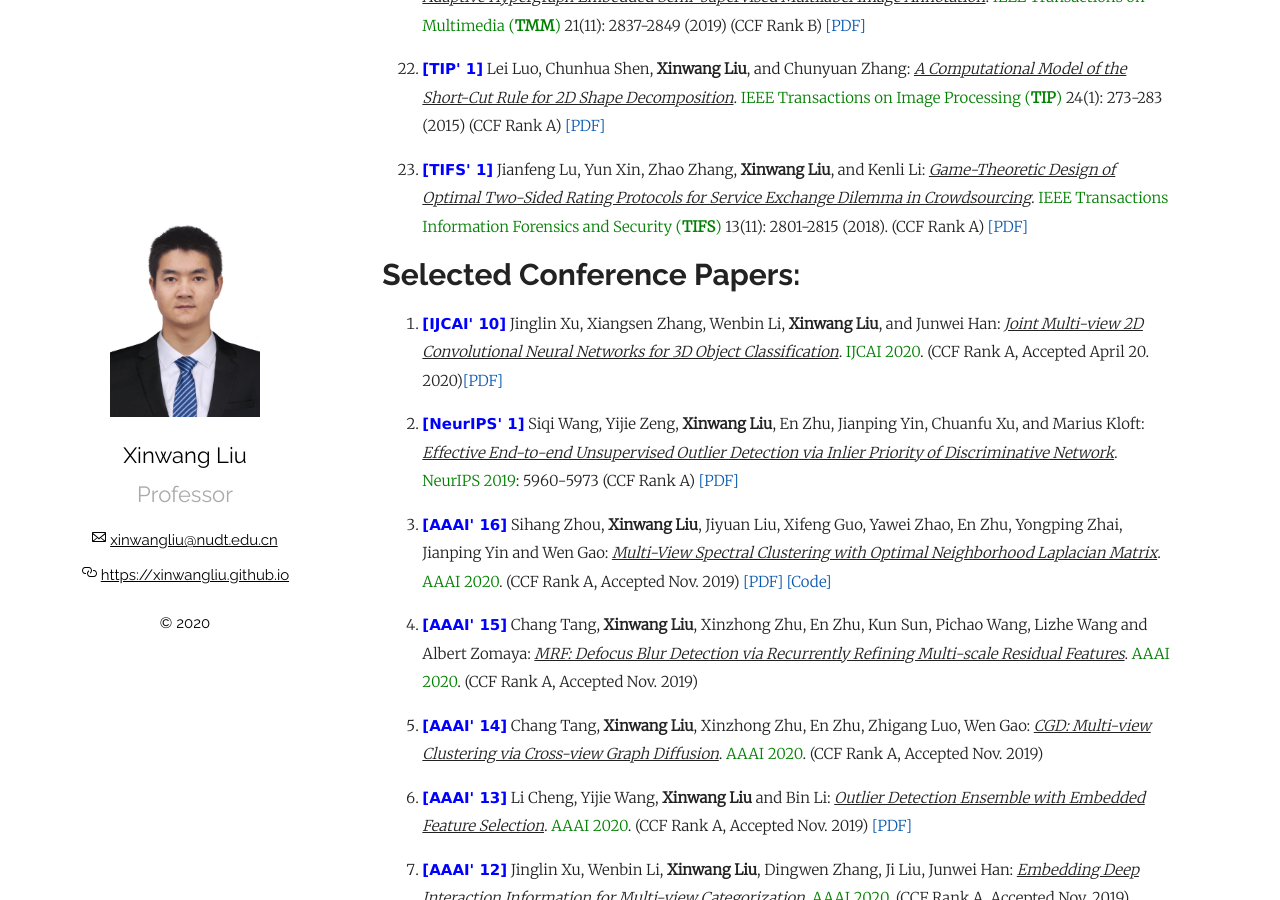
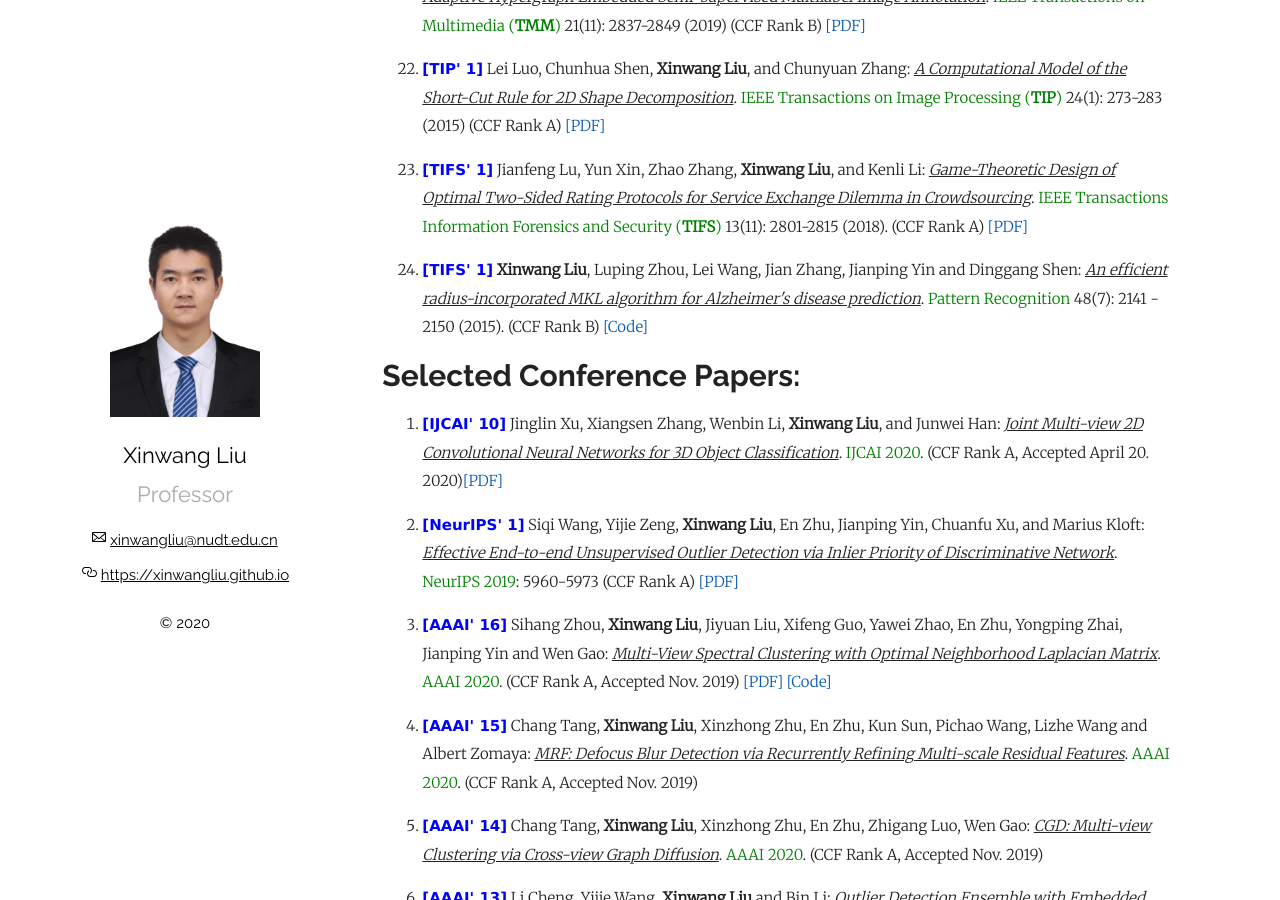
Before and after one commit to wx-liang/xinwangliu.github.io, a Jekyll site: the page built from index.md, in a window 1280 px wide and 900 px high, scrolled down 3219 px. Built offline with Jekyll 4.4.1, drawn with Linux system fonts in a browser that asks for light colours; our own code applies the rules of GitHub Pages for plain Markdown files.

Commit message:
Update index.md

```diff
--- a/index.md
+++ b/index.md
@@ -63,7 +63,7 @@
 
 <p style="margin-top: 8px;"><li><font face="verdana" color="blue"><b>[TYCB' 3]</b></font> <b>Xinwang Liu</b>, Jianping Yin, Lei Wang, Lingqiao Liu, Jun Liu, Chenping Hou, Jian Zhang: <i><u>An Adaptive Approach to Learning Optimal Neighborhood Kernels</u></i>. <font color="green">IEEE Transactions on Cybernetics (<b>TYCB</b>)</font>. 43(1): 371-384 (2013) (CCF Rank B) <a href = "http://citeseerx.ist.psu.edu/viewdoc/download?doi=10.1.1.710.2961&rep=rep1&type=pdf">[PDF]</a></li></p>
 
-<p style="margin-top: 8px;"><li><font face="verdana" color="blue"><b>[TYCB' 2]</b></font> <b>Xinwang Liu</b>, Lei Wang, Jianping Yin, En Zhu, Jian Zhang: <i><u>An Efficient Approach to Integrating Radius Information into Multiple Kernel Learning</u></i>. <font color="green">IEEE Transactions on Cybernetics (<b>TYCB</b>)</font>. 43(2): 557-569 (2013) (CCF Rank B) <a href = "http://citeseerx.ist.psu.edu/viewdoc/download?doi=10.1.1.718.448&rep=rep1&type=pdf">[PDF]</a></li></p>
+<p style="margin-top: 8px;"><li><font face="verdana" color="blue"><b>[TYCB' 2]</b></font> <b>Xinwang Liu</b>, Lei Wang, Jianping Yin, En Zhu, Jian Zhang: <i><u>An Efficient Approach to Integrating Radius Information into Multiple Kernel Learning</u></i>. <font color="green">IEEE Transactions on Cybernetics (<b>TYCB</b>)</font>. 43(2): 557-569 (2013) (CCF Rank B) <a href = "http://citeseerx.ist.psu.edu/viewdoc/download?doi=10.1.1.718.448&rep=rep1&type=pdf">[PDF]</a> <a href = "https://github.com/xinwangliu/Radius-incorporated-MKL-algorithm">[Code]</a></li></p>
 
 <p style="margin-top: 8px;"><li><font face="verdana" color="blue"><b>[TKDE' 4]</b></font> Xifeng Guo, <b>Xinwang Liu</b>, En Zhu, Xinzhong Zhu, Miaomiao Li, Xin Xu, and Jianping Yin: <i><u>Adaptive Self-paced Deep Clustering with Data Augmentation</u></i>. <font color="green">IEEE Transactions on Knowledge and Data Engineering (<b>TKDE</b>)</font>. 32(9):1680-1693 (2020) (CCF Rank A) <a href = "https://www.researchgate.net/profile/Xifeng_Guo/publication/332490862_Adaptive_Self-paced_Deep_Clustering_with_Data_Augmentation/links/5cbc1d3c4585156cd7a724fa/Adaptive-Self-paced-Deep-Clustering-with-Data-Augmentation.pdf?origin=publication_detail">[PDF]</a> <a href = "https://github.com/XifengGuo/ASPC-DA">[Code]</a></li></p>
 
@@ -90,6 +90,9 @@
 <p style="margin-top: 8px;"><li><font face="verdana" color="blue"><b>[TIP' 1]</b></font> Lei Luo, Chunhua Shen, <b>Xinwang Liu</b>, and Chunyuan Zhang: <i><u>A Computational Model of the Short-Cut Rule for 2D Shape Decomposition</u></i>. <font color="green">IEEE Transactions on Image Processing (<b>TIP</b>)</font> 24(1): 273-283 (2015) (CCF Rank A) <a href = "https://arxiv.org/pdf/1409.2104.pdf">[PDF]</a></li></p>
 
 <p style="margin-top: 8px;"><li><font face="verdana" color="blue"><b>[TIFS' 1]</b></font> Jianfeng Lu, Yun Xin, Zhao Zhang, <b>Xinwang Liu</b>, and Kenli Li: <i><u>Game-Theoretic Design of Optimal Two-Sided Rating Protocols for Service Exchange Dilemma in Crowdsourcing</u></i>. <font color="green">IEEE Transactions Information Forensics and Security (<b>TIFS</b>)</font> 13(11): 2801-2815 (2018). (CCF Rank A) <a href = "https://arxiv.org/pdf/1712.09848.pdf">[PDF]</a></li></p>
+
+<p style="margin-top: 8px;"><li><font face="verdana" color="blue"><b>[TIFS' 1]</b></font> <b>Xinwang Liu</b>,  Luping Zhou, Lei Wang, Jian Zhang, Jianping Yin and Dinggang Shen: <i><u>An efficient radius-incorporated MKL algorithm for Alzheimer's disease prediction</u></i>. <font color="green">Pattern Recognition
+</font> 48(7): 2141 - 2150 (2015). (CCF Rank B) <a href = "https://github.com/xinwangliu/Radius-incorporated-MKL-algorithm">[Code]</a></li></p>
 
 </ol>
 
```
